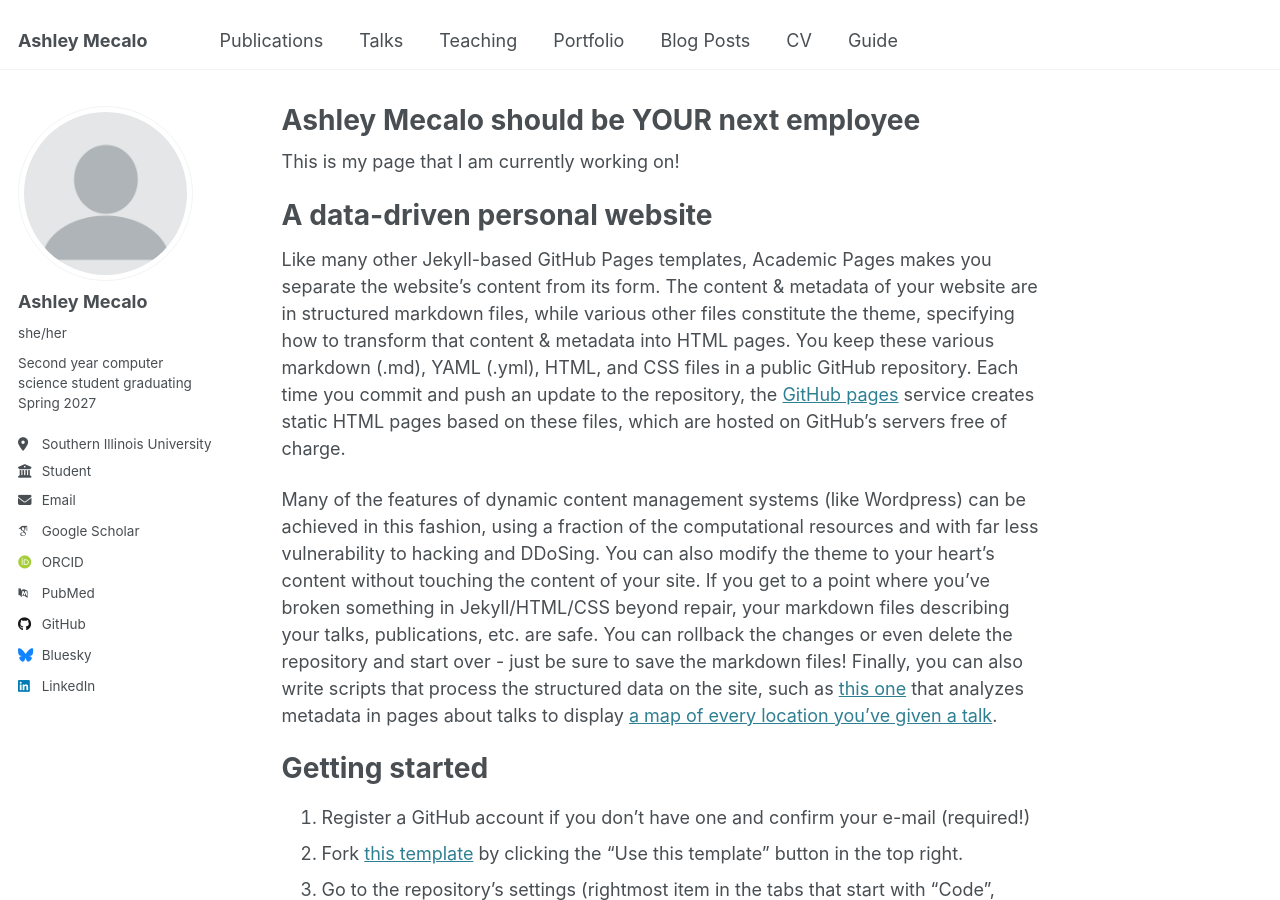
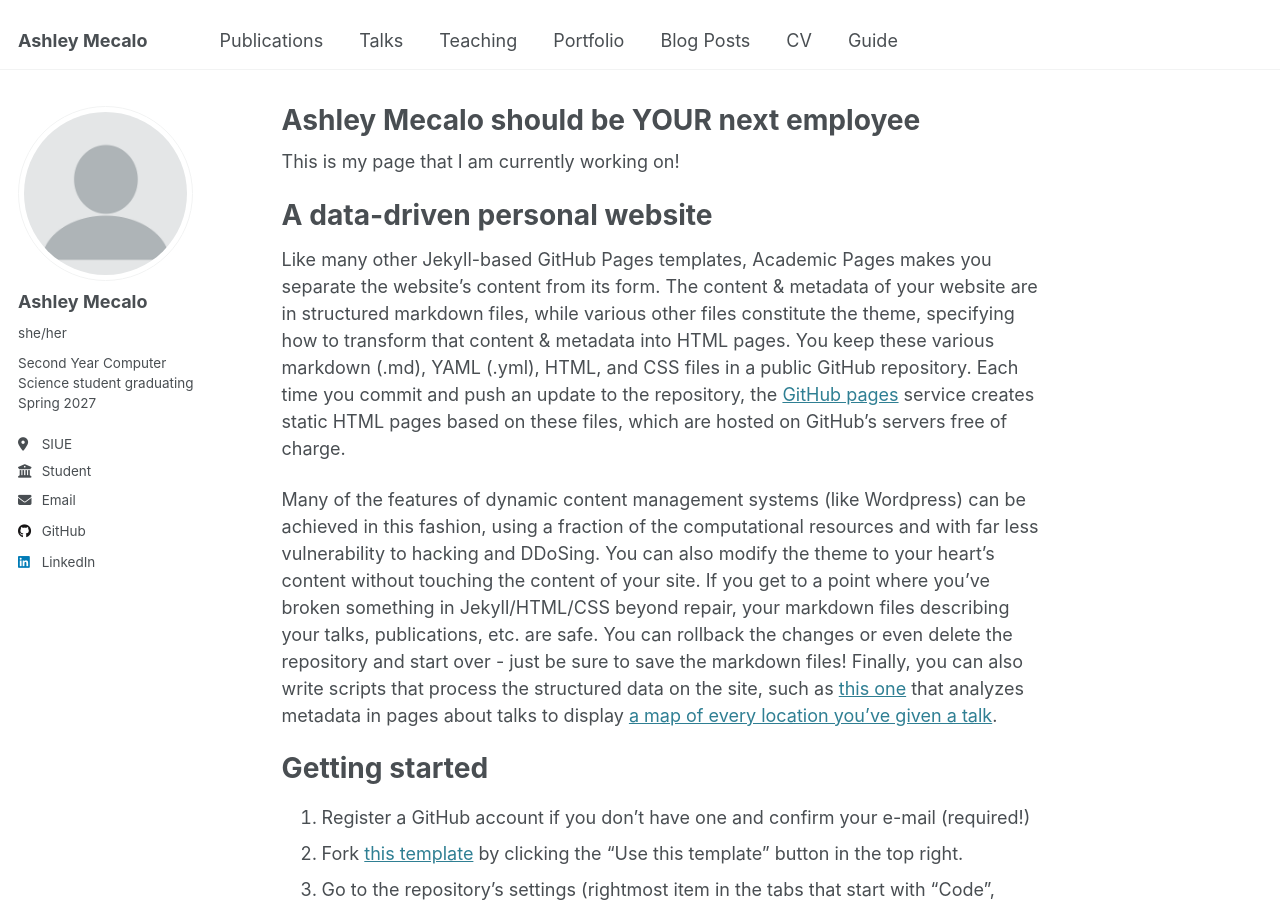
Before and after one commit to mecalash/mecalash.github.io, a Jekyll site: the page built from _pages/about.md, in a window 1280 px wide and 900 px high. Built offline with Jekyll 4.4.1, drawn with Linux system fonts in a browser that asks for light colours; some web fonts are replaced.

Commit message:
More updates to sidebar

```diff
--- a/_config.yml
+++ b/_config.yml
@@ -25,19 +25,19 @@ author:
   avatar           : "profile.png"
   name             : "Ashley Mecalo"
   pronouns         : "she/her"
-  bio              : "Second year computer science student graduating Spring 2027"
-  location         : "Southern Illinois University Edwardsville"
+  bio              : "Second Year Computer Science student graduating Spring 2027"
+  location         : "SIUE"
   employer         : "Student"
   uri              : # URL
   email            : "ashleymecalo@gmail.com"
 
   # Academic websites
   arxiv            : # URL - Update with the correct link to your profile
-  googlescholar    : "https://scholar.google.com/citations?user=PS_CX0AAAAAJ"
+  googlescholar    : #"https://scholar.google.com/citations?user=PS_CX0AAAAAJ"
   impactstory      : # URL
-  orcid            : "http://orcid.org/yourorcidurl"
+  orcid            : #"http://orcid.org/yourorcidurl"
   semantic         : # URL
-  pubmed           : "https://www.ncbi.nlm.nih.gov/pubmed/?term=john+snow"
+  pubmed           : #"https://www.ncbi.nlm.nih.gov/pubmed/?term=john+snow"
   researchgate     : # URL
   scopus           : # URL
 
@@ -45,12 +45,12 @@ author:
   bitbucket        : # Username - Update with your username on the site
   codepen          : # Username
   dribbble         : # Username
-  github           : "academicpages"
+  github           : "mecalash"
   kaggle           : # Username
   stackoverflow    : # User number or user number and name (i.e., use "1" or "1/jeff-atwood")
 
   # Social media
-  bluesky          : "bsky.app" # Replace this with you Bluesky username
+  bluesky          : #"bsky.app" # Replace this with you Bluesky username
   facebook         : # Username
   flickr           : # Username
   foursquare       : # Username
```
